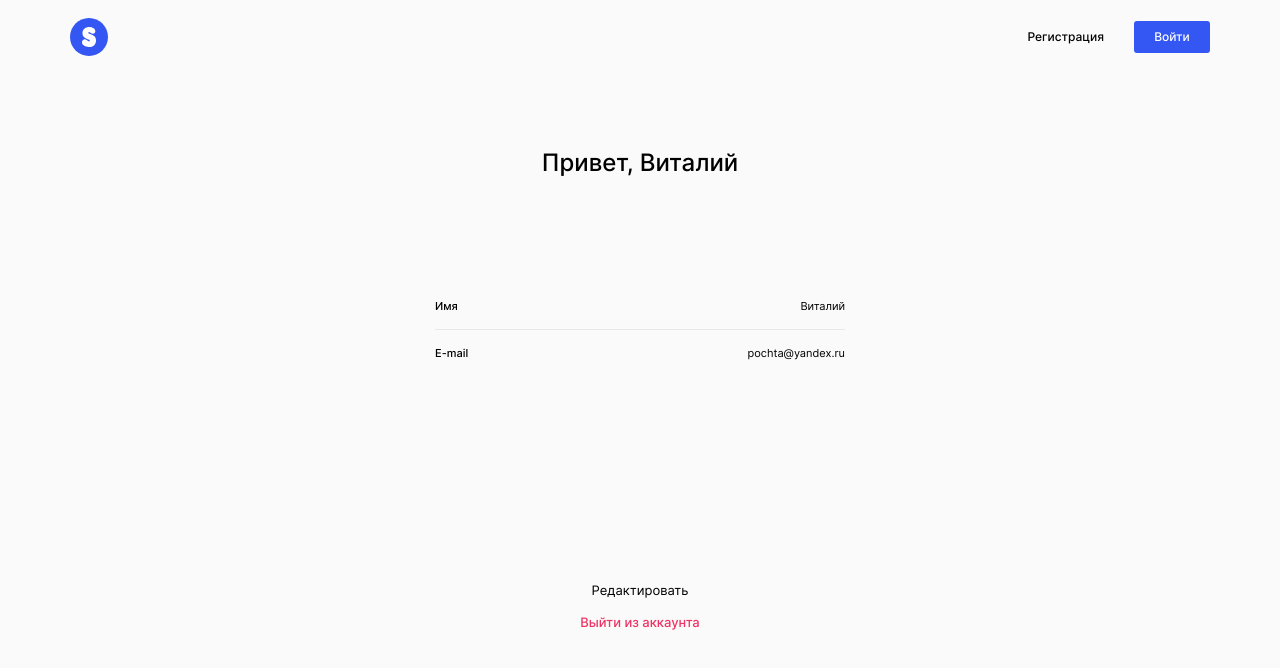
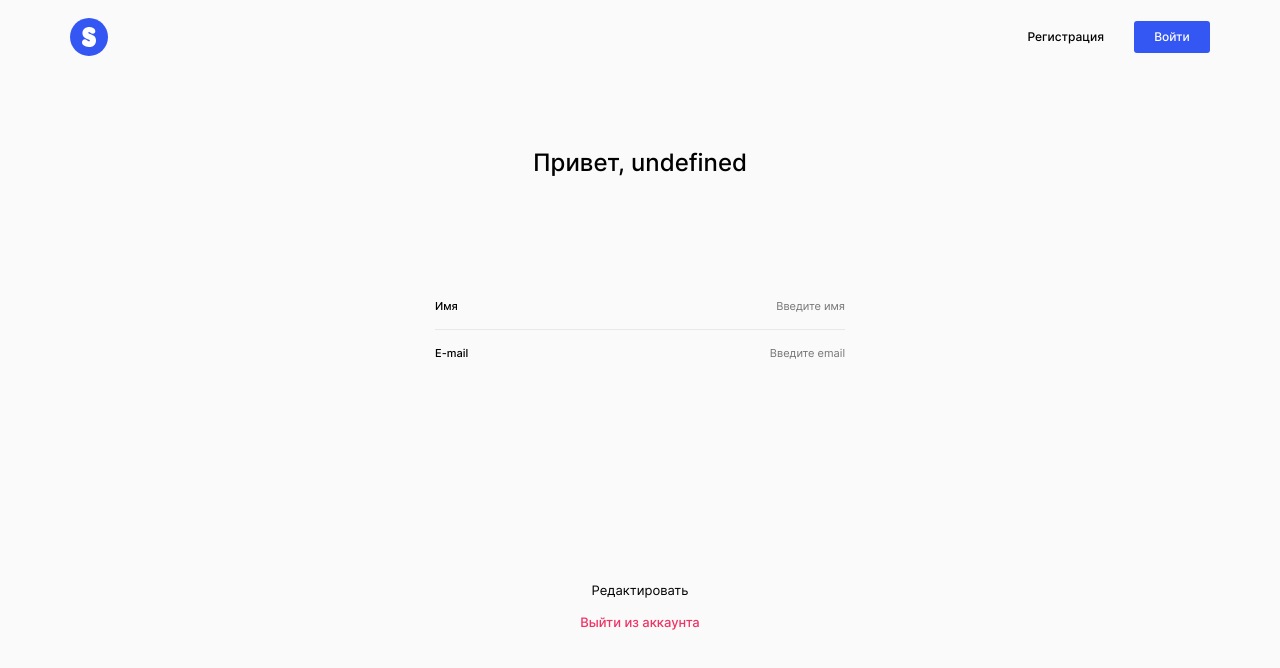
Before and after one commit to mmv-774/movies-explorer-frontend, a React (Create React App) app: page /profile in a window 1280 px wide. Shown: the top 668 px of the page. Built offline with nearby package versions, Linux system fonts and the light colour scheme.

Commit message:
форма редактирования профиля

```diff
--- a/src/components/App/App.js
+++ b/src/components/App/App.js
@@ -1,7 +1,7 @@
 import React from 'react';
 import { Route, Switch, useHistory } from 'react-router-dom';
 import { CurrentUserContext } from '../../contexts/CurrentUserContext';
-import { register, login, getUserInfo, tokenCheck } from '../../utils/MainApi';
+import { register, login, getUserInfo, tokenCheck, patchUserInfo } from '../../utils/MainApi';
 import { handleResponse } from '../../utils/utils';
 import Header from '../Header/Header';
 import Footer from '../Footer/Footer';
@@ -88,10 +88,24 @@ const App = () => {
       });
   };
 
-  const signOut = () => {
+  const handleEditProfile = (name, email) => {
+    showPreloader();
+    patchUserInfo(name, email)
+      .then((res) => {
+        setCurrentUser(res);
+      })
+      .catch((err) => {
+        console.log(err);
+      })
+      .finally(() => {
+        hidePreloader();
+      });
+  };
+
+  const handleSignOut = () => {
     localStorage.removeItem('jwt');
     setLoggedIn(false);
-    history.push('/sign-in');
+    history.push('/signin');
   };
 
   return (
@@ -115,7 +129,7 @@ const App = () => {
           </Route>
           <Route path='/profile'>
             <Header loggedIn={loggedIn} />
-            <Profile />
+            <Profile onEditProfile={handleEditProfile} onSignOut={handleSignOut} />
           </Route>
           <Route path='/signin'>
             <Login onLogin={handleLogin} />
--- a/src/components/Login/Login.js
+++ b/src/components/Login/Login.js
@@ -2,13 +2,14 @@ import React from 'react';
 import AuthForm from '../AuthForm/AuthForm';
 
 const Login = ({ onLogin }) => {
+  const emailRegex =
+    /^(([^<>()[\]\\.,;:\s@"]+(\.[^<>()[\]\\.,;:\s@"]+)*)|(".+"))@((\[[0-9]{1,3}\.[0-9]{1,3}\.[0-9]{1,3}\.[0-9]{1,3}\])|(([a-zA-Z\-0-9]+\.)+[a-zA-Z]{2,}))$/;
+
   const [inputsValues, setInputsValues] = React.useState([]);
   const [inputsErrors, setInputsErrors] = React.useState([]);
 
   const handleInputChange = (e) => {
     if (e.target.id === 'email') {
-      const emailRegex =
-        /^(([^<>()[\]\\.,;:\s@"]+(\.[^<>()[\]\\.,;:\s@"]+)*)|(".+"))@((\[[0-9]{1,3}\.[0-9]{1,3}\.[0-9]{1,3}\.[0-9]{1,3}\])|(([a-zA-Z\-0-9]+\.)+[a-zA-Z]{2,}))$/;
       e.target.setCustomValidity(
         emailRegex.test(e.target.value) || e.target.value === '' ? '' : 'Некорректный адрес эл.почты'
       );
--- a/src/components/Profile/Profile.css
+++ b/src/components/Profile/Profile.css
@@ -56,7 +56,7 @@
 }
 
 .profile__form__input {
-  max-width: 120px;
+  max-width: 150px;
   padding: 0;
   border: 0;
   outline: 0;
--- a/src/components/Profile/Profile.js
+++ b/src/components/Profile/Profile.js
@@ -1,33 +1,84 @@
 import React from 'react';
 import ErrorMessage from '../ErrorMessage/ErrorMessage';
 import SubmitButton from '../SubmitButton/SubmitButton';
+import { CurrentUserContext } from '../../contexts/CurrentUserContext';
 import './Profile.css';
 
-const Profile = () => {
+const Profile = ({ onEditProfile, onSignOut }) => {
+  const currentUserContext = React.useContext(CurrentUserContext);
+
+  const nameRegex = /(^[a-zA-Zа-яА-я -]{2,15}$)/;
+  const emailRegex =
+    /^(([^<>()[\]\\.,;:\s@"]+(\.[^<>()[\]\\.,;:\s@"]+)*)|(".+"))@((\[[0-9]{1,3}\.[0-9]{1,3}\.[0-9]{1,3}\.[0-9]{1,3}\])|(([a-zA-Z\-0-9]+\.)+[a-zA-Z]{2,}))$/;
+
+  const [inputValues, setInputValues] = React.useState({});
+  const [inputErrors, setInputErrors] = React.useState({});
   const [isEditMode, setIsEditMode] = React.useState(false);
+  const [isFormValid, setIsFormValid] = React.useState(false);
+
+  React.useEffect(() => {
+    setInputValues({
+      name: currentUserContext.name,
+      email: currentUserContext.email,
+    });
+  }, [currentUserContext.name, currentUserContext.email]);
+
+  const checkPreviousValues = (name, email) => {
+    return name !== currentUserContext.name || email !== currentUserContext.email;
+  };
+
+  const handleChange = (e) => {
+    const values = { ...inputValues };
+
+    if (e.target.id === 'name') {
+      e.target.setCustomValidity(
+        nameRegex.test(e.target.value) && e.target.value.trim().length > 0
+          ? ''
+          : 'Имя должно быть длиной не менее 2 символов, содержать только латиницу, кириллицу, пробел или дефис и не состоять их одних пробелов'
+      );
+      values.name = e.target.value;
+    }
+
+    if (e.target.id === 'email') {
+      e.target.setCustomValidity(
+        emailRegex.test(e.target.value) || e.target.value === '' ? '' : 'Некорректный адрес эл.почты'
+      );
+      values.email = e.target.value;
+    }
+
+    setInputValues({ ...inputValues, [e.target.id]: e.target.value });
+    setInputErrors({ ...inputErrors, [e.target.id]: e.target.validationMessage });
+    setIsFormValid(e.currentTarget.checkValidity() && checkPreviousValues(values.name, values.email));
+  };
 
   const handleButtonEditClick = () => {
     setIsEditMode(true);
   };
 
+  const handleSubmit = (e) => {
+    e.preventDefault();
+    onEditProfile(inputValues.name, inputValues.email);
+    setIsEditMode(false);
+  };
+
   return (
     <section className='profile'>
-      <h2 className='profile__title'>Привет, Виталий</h2>
-      <form name='profile-form' className='profile__form'>
+      <h2 className='profile__title'>{`Привет, ${currentUserContext.name}`}</h2>
+      <form name='profile-form' className='profile__form' onSubmit={handleSubmit} onChange={handleChange}>
         <fieldset className='profile__form-fieldset'>
           <label htmlFor='name' className='profile__form__label'>
             <span className='profile__form__label-text'>Имя</span>
             <input
               id='name'
               type='text'
-              autoComplete='false'
+              autoComplete='off'
               placeholder='Введите имя'
-              defaultValue='Виталий'
               minLength={2}
               maxLength={15}
               required
               readOnly={!isEditMode}
               className='profile__form__input'
+              value={inputValues.name || ''}
             />
           </label>
           <label htmlFor='name' className='profile__form__label'>
@@ -35,20 +86,20 @@ const Profile = () => {
             <input
               id='email'
               type='email'
-              autoComplete='false'
+              autoComplete='off'
               placeholder='Введите email'
-              defaultValue='pochta@yandex.ru'
               required
               readOnly={!isEditMode}
               className='profile__form__input'
+              value={inputValues.email || ''}
             />
           </label>
         </fieldset>
         <fieldset className='profile__form-fieldset'>
           {isEditMode ? (
             <>
-              <ErrorMessage text={'При обновлении профиля произошла ошибка.'} />
-              <SubmitButton caption={'Сохранить'} disabled={true} />
+              {!isFormValid && <ErrorMessage text={inputErrors.name || inputErrors.email} />}
+              <SubmitButton caption={'Сохранить'} disabled={!isFormValid} />
             </>
           ) : (
             <>
@@ -59,7 +110,11 @@ const Profile = () => {
               >
                 Редактировать
               </button>
-              <button type='button' className='profile__form-handler profile__form-handler_type_logout'>
+              <button
+                type='button'
+                className='profile__form-handler profile__form-handler_type_logout'
+                onClick={onSignOut}
+              >
                 Выйти из аккаунта
               </button>
             </>
--- a/src/components/Register/Register.js
+++ b/src/components/Register/Register.js
@@ -2,12 +2,15 @@ import React from 'react';
 import AuthForm from '../AuthForm/AuthForm';
 
 const Register = ({ onRegister }) => {
+  const nameRegex = /^[a-zA-Zа-яА-я -]+$/;
+  const emailRegex =
+    /^(([^<>()[\]\\.,;:\s@"]+(\.[^<>()[\]\\.,;:\s@"]+)*)|(".+"))@((\[[0-9]{1,3}\.[0-9]{1,3}\.[0-9]{1,3}\.[0-9]{1,3}\])|(([a-zA-Z\-0-9]+\.)+[a-zA-Z]{2,}))$/;
+
   const [inputsValues, setInputsValues] = React.useState([]);
   const [inputsErrors, setInputsErrors] = React.useState([]);
 
   const handleInputChange = (e) => {
     if (e.target.id === 'name') {
-      const nameRegex = /^[a-zA-Zа-яА-я -]+$/;
       e.target.setCustomValidity(
         nameRegex.test(e.target.value) || e.target.value === ''
           ? ''
@@ -16,8 +19,6 @@ const Register = ({ onRegister }) => {
     }
 
     if (e.target.id === 'email') {
-      const emailRegex =
-        /^(([^<>()[\]\\.,;:\s@"]+(\.[^<>()[\]\\.,;:\s@"]+)*)|(".+"))@((\[[0-9]{1,3}\.[0-9]{1,3}\.[0-9]{1,3}\.[0-9]{1,3}\])|(([a-zA-Z\-0-9]+\.)+[a-zA-Z]{2,}))$/;
       e.target.setCustomValidity(
         emailRegex.test(e.target.value) || e.target.value === '' ? '' : 'Некорректный адрес эл.почты'
       );
--- a/src/utils/MainApi.js
+++ b/src/utils/MainApi.js
@@ -49,3 +49,14 @@ export const getUserInfo = () => {
     headers: _setHeaders(),
   });
 };
+
+export const patchUserInfo = (name, email) => {
+  return _sendRequest('/users/me', {
+    method: 'PATCH',
+    headers: _setHeaders(),
+    body: JSON.stringify({
+      name: name,
+      email: email,
+    }),
+  });
+};
```
